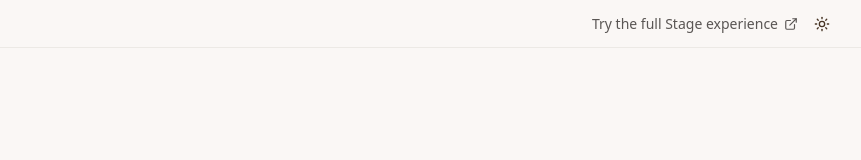
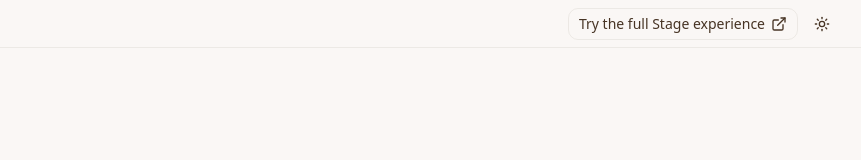
Before and after one commit to ReviewStage/stage-cli, a React (Vite) app in the folder packages/web/: page / in a window 1280 px wide. Shown: the top 160 px of the page, without its empty margins (410-1271 px from the left). Built offline with nearby package versions, Linux system fonts and the light colour scheme.

Commit message:
style(web): use outline button for topbar CTA
Match the Sign In button styling from the hosted landing page —
border, rounded-lg, and accent hover background.

```diff
--- a/packages/web/src/components/layout/topbar.tsx
+++ b/packages/web/src/components/layout/topbar.tsx
@@ -1,5 +1,6 @@
 import { ExternalLink } from "lucide-react";
 import { ThemeToggle } from "@/components/layout/theme-toggle";
+import { Button } from "@/components/ui/button";
 import { useChapters } from "@/lib/use-chapters";
 
 export function Topbar({ runId }: { runId: string | null }) {
@@ -12,15 +13,12 @@ export function Topbar({ runId }: { runId: string | null }) {
 				{repoName && <span className="truncate font-medium text-foreground">{repoName}</span>}
 			</div>
 			<div className="flex shrink-0 items-center gap-2">
-				<a
-					href="https://stagereview.app"
-					target="_blank"
-					rel="noopener noreferrer"
-					className="flex items-center gap-1.5 text-muted-foreground text-sm transition-colors hover:text-foreground"
-				>
-					Try the full Stage experience
-					<ExternalLink className="size-3.5" />
-				</a>
+				<Button asChild variant="outline" size="sm">
+					<a href="https://stagereview.app" target="_blank" rel="noopener noreferrer">
+						Try the full Stage experience
+						<ExternalLink />
+					</a>
+				</Button>
 				<ThemeToggle />
 			</div>
 		</header>
```
